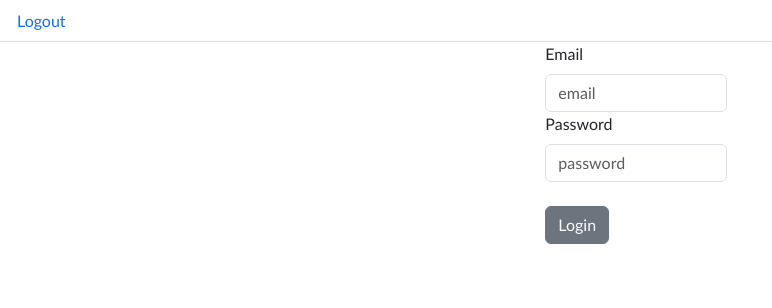
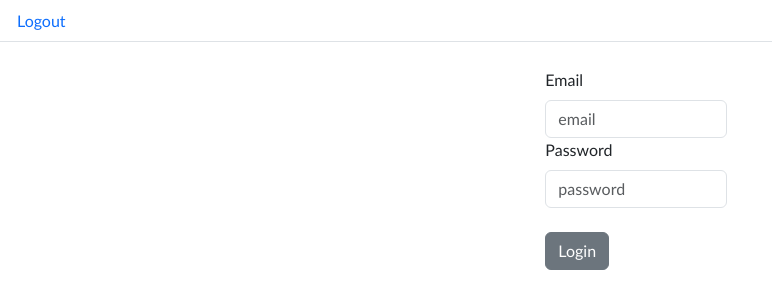
Before and after one commit to BCA-SDB-2022-Tickets-Team/tickets-system, a React (Create React App) app in the folder client/: page / in a window 1280 px wide. Shown: the top 308 px of the page, without its empty margins (0-772 px from the left). Built offline with nearby package versions, Linux system fonts and the light colour scheme.

Commit message:
additional spacing

```diff
--- a/client/src/components/Login/Login.css
+++ b/client/src/components/Login/Login.css
@@ -1,10 +1,10 @@
 * {
     font-family: 'Trebuchet MS', 'Lucida Sans Unicode', 'Lucida Grande', 'Lucida Sans', Arial, sans-serif;
 }
-
-button {
+.form {
     margin-top: 2vw;
 }
+
 /* div {
     width: 60%;
     margin: auto;
```
